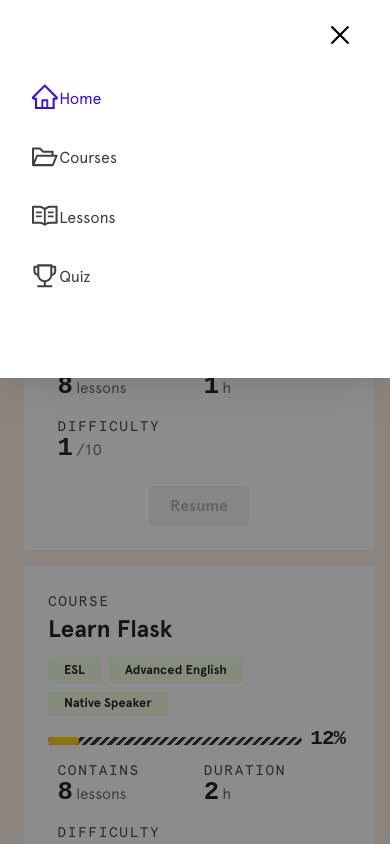
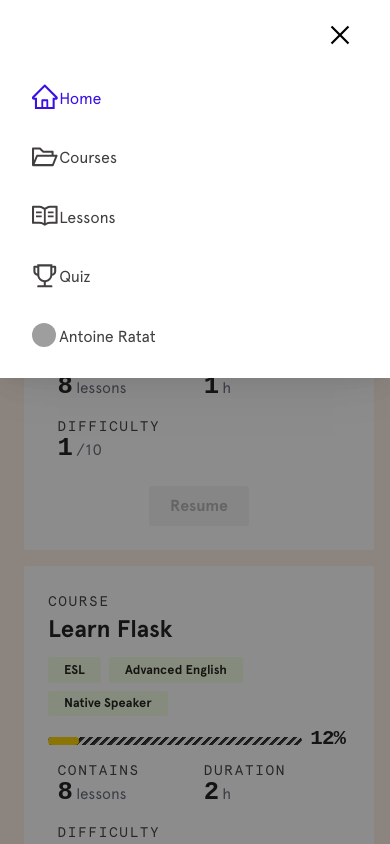
Before and after one commit to antoineGH/sayhello, a React (Create React App) app: page /auth/home in a window 390 px wide. Shown: the top 844 px of the page. Built offline with nearby package versions, Linux system fonts and the light colour scheme; grey boxes are pictures that could not be loaded.

Commit message:
add profile dropdown el topbar mobile

```diff
--- a/src/components/topBarComponent/TopBarComponent.tsx
+++ b/src/components/topBarComponent/TopBarComponent.tsx
@@ -1,13 +1,40 @@
 import { useState } from 'react'
-import { Button, Col, Drawer, Row } from 'antd'
-import { CloseOutlined, MenuOutlined, TrophyOutlined } from '@ant-design/icons'
+import { useNavigate } from 'react-router'
+import { menu } from 'components/topMenu/menu'
+import CustomLink from 'components/topMenu/CustomLink'
+import { Avatar, Button, Col, Drawer, Dropdown, Menu, Row } from 'antd'
+import { CloseOutlined, MenuOutlined, UserOutlined } from '@ant-design/icons'
 import { ReactComponent as ReactLogo } from '../topMenu/logo_sayHello.svg'
 import { ReactComponent as ReactLogoWhiteBG } from './logo-sayHello_whiteBG.svg'
-import { menu } from 'components/topMenu/menu'
 import './style.css'
-import CustomLink from 'components/topMenu/CustomLink'
 
 const TopBarComponent = () => {
+	const navigate = useNavigate()
+	const handleLogout = (): void => {
+		console.log('handleLogout')
+	}
+
+	const subMenu = (
+		<Menu>
+			<Menu.Item key='1'>
+				<Button type='text' onClick={() => setVisible(true)}>
+					Switch Profil
+				</Button>
+			</Menu.Item>
+			<Menu.Item key='2'>
+				<Button onClick={() => navigate('/auth/account')} type='text'>
+					Edit Account
+				</Button>
+			</Menu.Item>
+			<Menu.Divider />
+			<Menu.Item key='3'>
+				<Button onClick={handleLogout} type='text'>
+					Logout
+				</Button>
+			</Menu.Item>
+		</Menu>
+	)
+
 	const [visible, setVisible] = useState(true)
 	return (
 		<nav className='navbar'>
@@ -57,6 +84,22 @@ const TopBarComponent = () => {
 							</Col>
 						)
 					})}
+					<Col span={24}>
+						<Row>
+							<Col span={2} className='menu_mobile_icon'>
+								<Dropdown overlay={subMenu} placement='bottomRight' arrow>
+									<Avatar
+										src='https://fr.gravatar.com/userimage/120424681/f0988edb94af4c3b8731c42b2ebae37c.png'
+										icon={<UserOutlined />}
+										size={24}
+									/>
+								</Dropdown>
+							</Col>
+							<Col span={22} className='menu_mobile_text font_menu_item'>
+								Antoine Ratat
+							</Col>
+						</Row>
+					</Col>
 				</Row>
 			</Drawer>
 		</nav>
```
